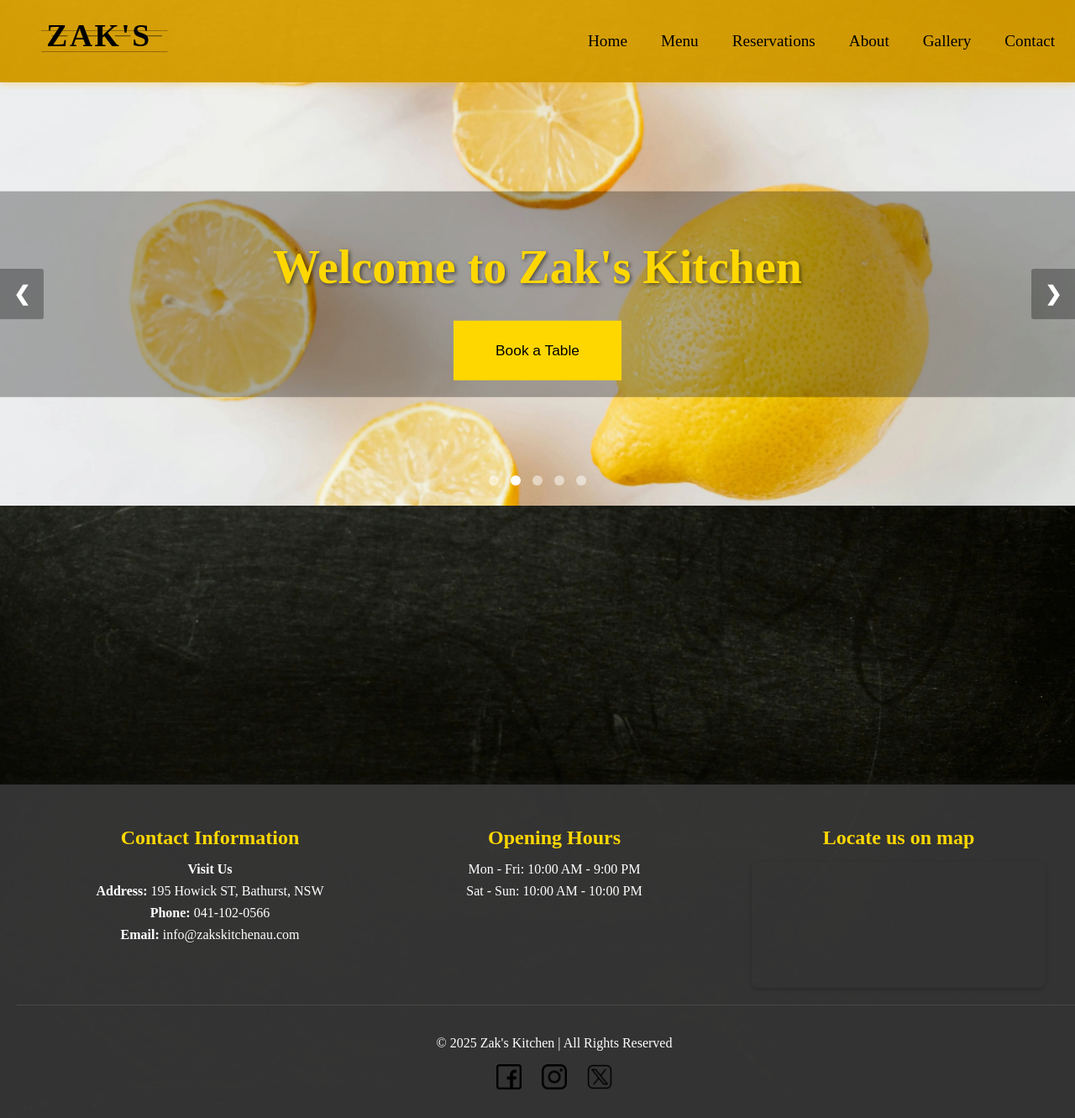
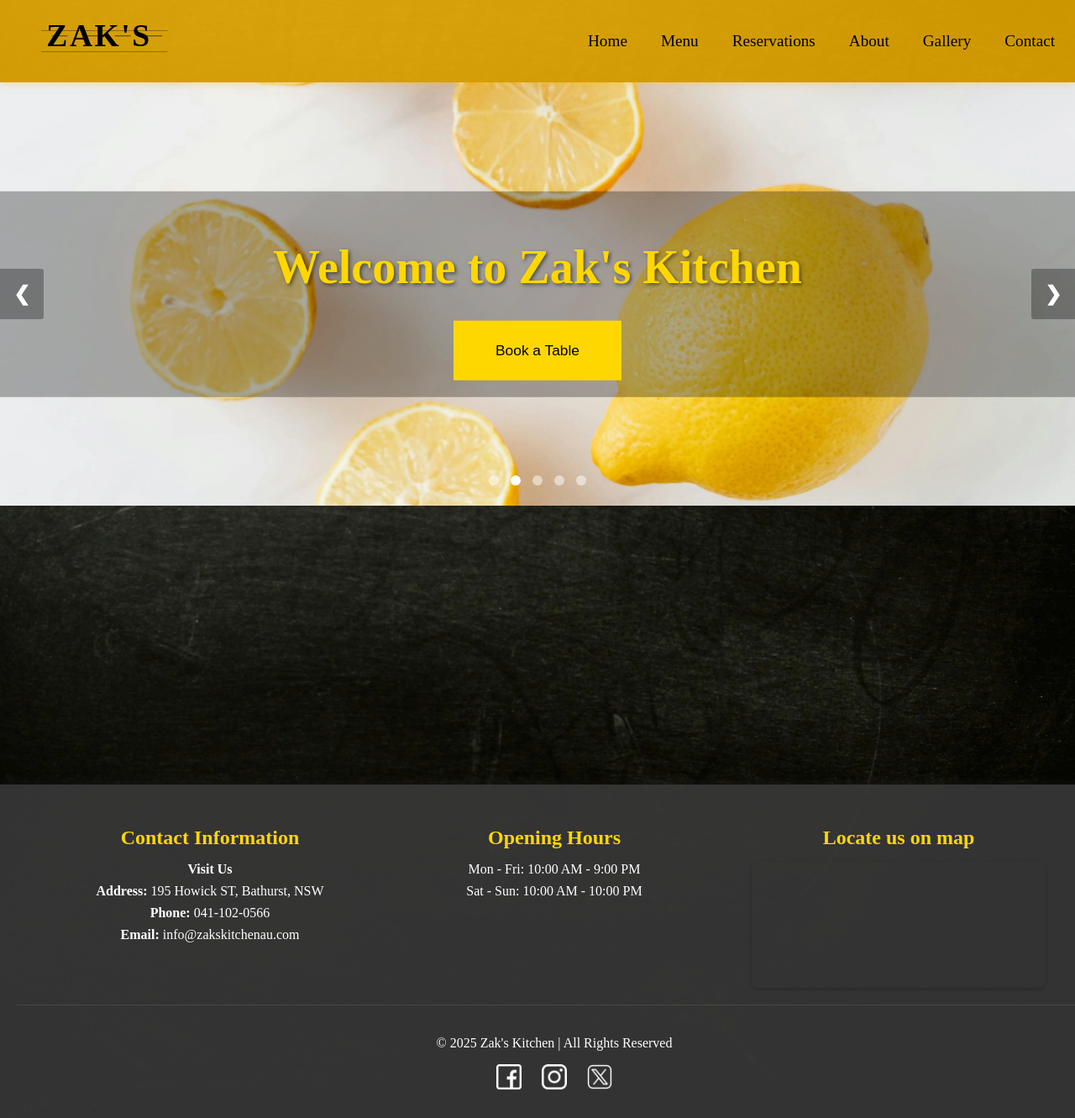
Before and after one commit to IsfarMohi/ZAK-Kitchen, a Flask app: page / in a window 1280 px wide. Shown: the whole page at 84% size. Run offline with Flask 3, Linux system fonts and the light colour scheme; a map, chart or similar area stays blank; grey boxes are pictures that could not be loaded.

Commit message:
white icons

```diff
--- a/static/css/style.css
+++ b/static/css/style.css
@@ -659,6 +659,7 @@ footer {
     width: 30px;
     margin: 0 10px;
     transition: transform 0.3s;
+    filter: brightness(0) saturate(100%) invert(1);
 }
 
 .social-icons img:hover {
```
